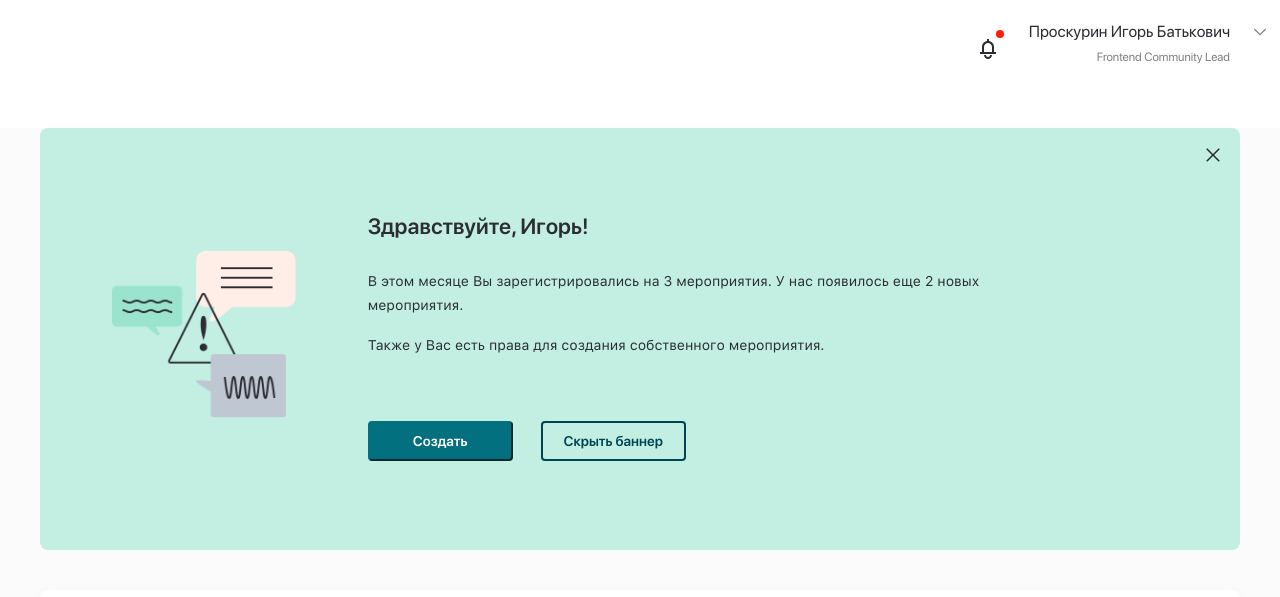
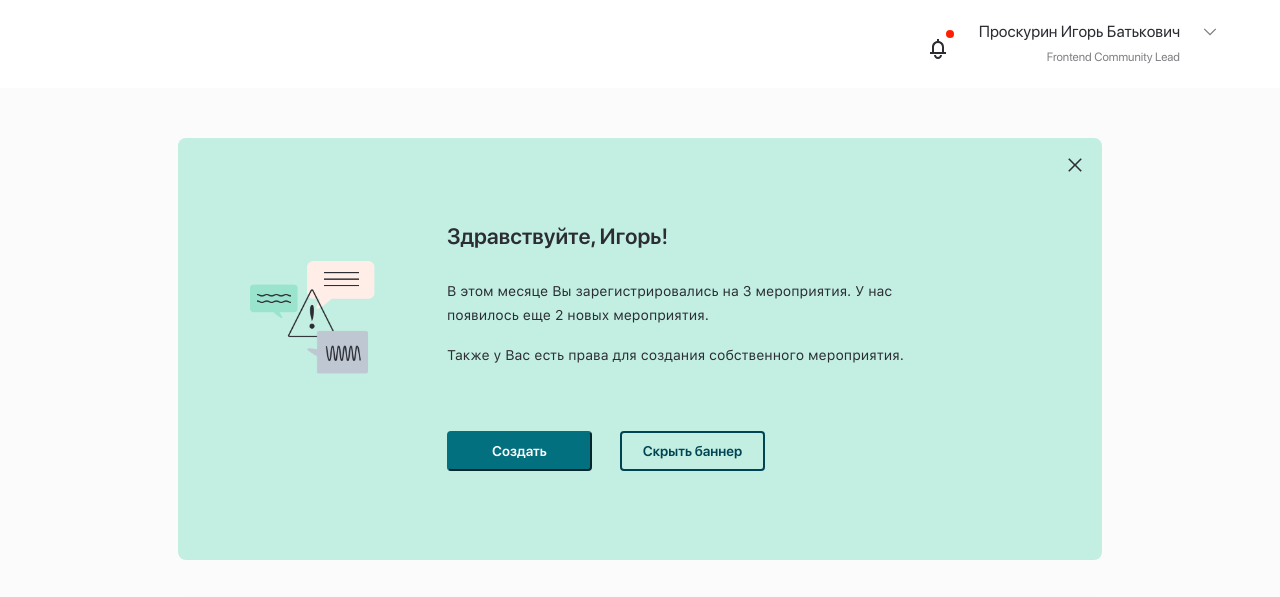
Before and after one commit to AxelRembrandt/front-end-school, a website built with Parcel: page index.html in a window 1280 px wide. Shown: the top 597 px of the page. Built offline with nearby package versions, Linux system fonts and the light colour scheme.

Commit message:
Add layouts by grid

```diff
--- a/index.html
+++ b/index.html
@@ -12,21 +12,21 @@
   </head>
 
   <body>
-    <div class="header">
+    <div id="header">
       <div class="notification"></div>
       <div class="account">
         <p class="name">Проскурин Игорь Батькович</p>
         <p class="position">Frontend Community Lead</p>
       </div>
     </div>
-    <div class="content">
+    <div id="left"></div>
+    <div id="content">
         <div class="target-offer">
           <div class="illustration"></div>
           <div class="offer">
             <h2 class="greeting">Здравствуйте, Игорь!</h2>
             <p>В этом месяце Вы зарегистрировались на 3 мероприятия. У нас появилось еще 2 новых мероприятия.</p>
             <p>Также у Вас есть права для создания собственного мероприятия.</p>
-
             <div class="actions">
               <button class="accent">Создать</button>
               <button class="secondary">Скрыть баннер</button>
@@ -42,16 +42,6 @@
                 <input type="radio" id="tab1" name="tab-group">
                 <label for="tab1" class="tab-title">Ближайшие</label>
                 <section class="tab-content">
-                 <!-- <div class="grid-container">
-                  <div class="grid-header">
-                    <div>Название</div>
-                    <div>Дата проведения</div>
-                    <div>Место проведения</div>
-                    <div>Количество мест</div>
-                    <div>Осталось мест</div>
-                    <div></div>
-                  </div> -->
-
                   <table class="events">
                     <tr class="table-header">
                       <th class="first">Название</th>
@@ -139,7 +129,6 @@
           </div>
         </div>
       </div>
-      <div class="right"></div>
-    </div>
+      <div id="right"></div>
   </body>
 </html>
--- a/src/styles/content.css
+++ b/src/styles/content.css
@@ -1,22 +1,25 @@
-.content {
-  position: relative;
-  width: 100%;
-  height: 100%;
-  background-color: #fbfbfb;
+body {
+display: grid;
+grid-template-areas:
+"header header header"
+"left content right";
+grid-template-rows: 88px 1fr;
+grid-template-columns: 10% 1fr 10%;
+grid-row-gap: 10px;
+grid-column-gap: 10px;
+height: 100vh;
+margin: 0;
+background-color: #fbfbfb;
 }
 
-.left {
-  position: relative;
-  width: 20%;
+#content {
+  grid-area: content;
 }
 
-.right {
-  position: relative;
-  width: 20%;
+#left {
+  grid-area: left;
 }
 
-.central {
-  position: relative;
-  width: 60%;
-
+#right {
+  grid-area: right;
 }
--- a/src/styles/events.css
+++ b/src/styles/events.css
@@ -3,7 +3,6 @@
   border-radius: 8px;
   box-shadow: 0px 2px 12px 0px rgba(43, 45, 51, 0.04);
   height: 400px;
-  /*width: 1024px;*/
   display: block;
   position: relative;
   margin: 40px;
--- a/src/styles/header.css
+++ b/src/styles/header.css
@@ -1,13 +1,11 @@
-.header {
+#header {
   background: rgb(255, 255, 255);
   border-radius: 0px;
-  height: 88px;
-  width: 100%;
   display: flex;
   flex-direction: row;
   justify-content: flex-end;
   align-items: center;
-  margin-bottom: 40px;
+  grid-area: header;
 }
 
 .notification {
@@ -29,7 +27,7 @@
 }
 
 .account {
-  margin: 0 50px 0 20px;
+  margin: 0 100px 0 20px;
 }
 
 .name {
```
